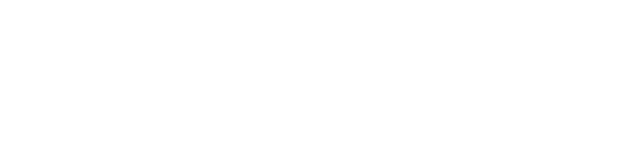
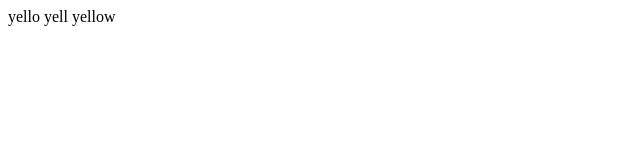
Before and after one commit to srikarkotipalli/git-demo, a plain HTML site: page index.html in a window 1280 px wide. Shown: the whole page, without its empty margins (0-640 px from the left). Drawn offline with Linux system fonts and the light colour scheme.

Commit message:
all commited

```diff
--- a/index.html
+++ b/index.html
@@ -3,6 +3,6 @@
     <!-- META INFORMATION -->
   </head>
   <body>
-    <!-- PAGE CONTENT -->
+    yello yell yellow
   </body>
 </html>
```
Also changed, not shown: 1 other file.
